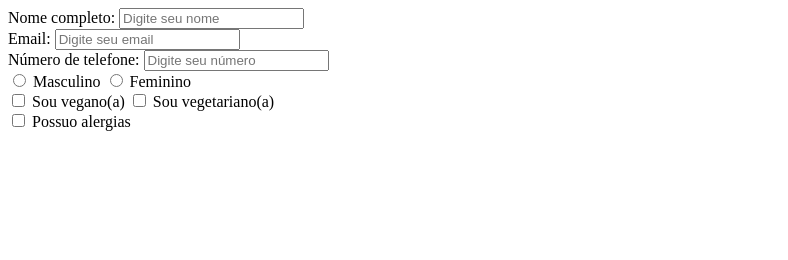
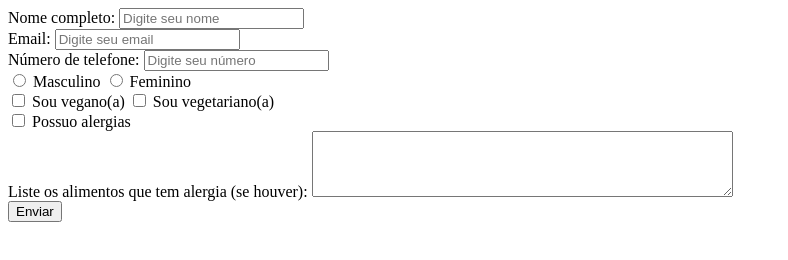
Before and after one commit to ClaraGrigolon/Formulario-de-inscricao, a plain HTML site: page index.html in a window 1280 px wide. Shown: the whole page, without its empty margins (0-788 px from the left). Drawn offline with Linux system fonts and the light colour scheme.

Commit message:
index.html

```diff
--- a/index.html
+++ b/index.html
@@ -37,5 +37,10 @@
     <input type="checkbox" id="allergies" name="Alergias:">
     Possuo alergias
     </label>
+    <br>
+    <label for="message">Liste os alimentos que tem alergia (se houver):</label>
+    <textarea id="message" name="message" rows="4" cols="50"></textarea>
+    <br>
+    <button type="submit">Enviar</button>
 </body>
 </html>
```
